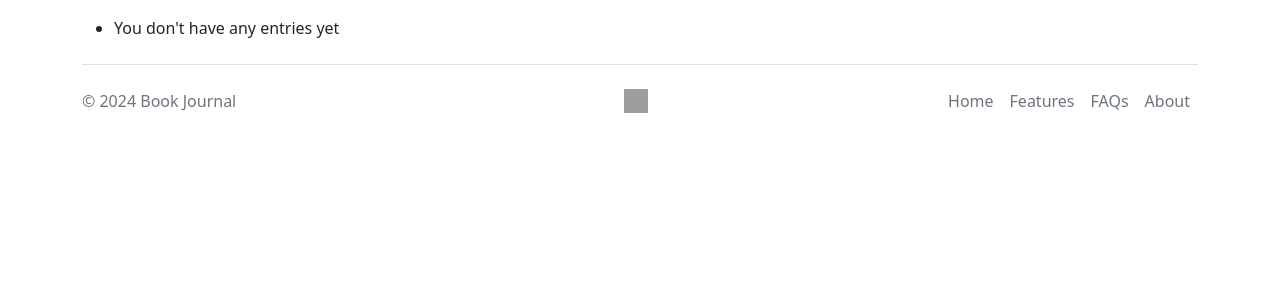
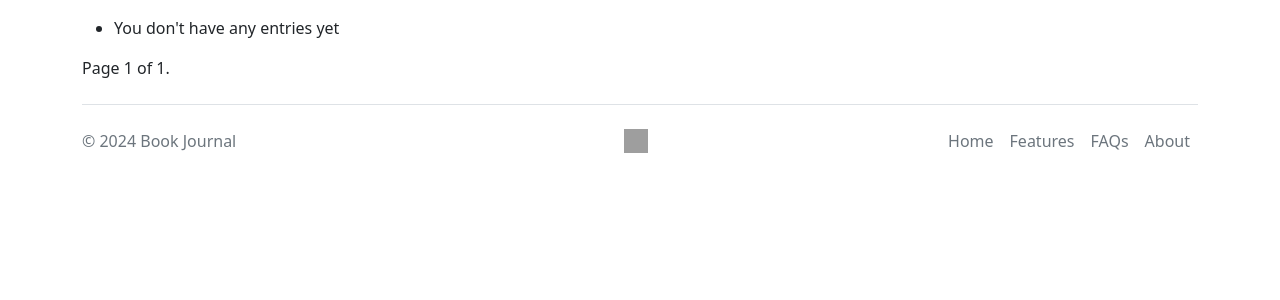
Before and after one commit to alex-b1729/bookjournal, a Django app: page /journal/ in a window 1280 px wide. Shown: the part 56-356 px from the top of the page. Run offline with Django 5.2, Linux system fonts and the light colour scheme; the visitor is signed in with stand-in values (Sample User, id 1); data that the repository does not hold is empty; some libraries are stand-ins or nearby versions; grey boxes are pictures that could not be loaded.

Commit message:
add pagination to journal

```diff
--- a/journal/templates/entry/list.html
+++ b/journal/templates/entry/list.html
@@ -4,10 +4,10 @@
 <ul>
     {% for entry in entries %}
     <li>
-        {% if entry.status == 'd' %}
-        <h4 class="text-muted">Draft</h4>
-        {% endif %}
-        <h4>
+        <h5>
+            {% if entry.status == 'd' %}
+            <span class="text-muted">Draft</span>
+            {% endif %}
             <a href="{% url 'entry_detail' entry.pk %}">
                 {% if entry.title %}
                 {{ entry.title }} ({{ entry.book }})
@@ -15,7 +15,7 @@
                 {{ entry.book }}
                 {% endif %}
             </a>
-        </h4>
+        </h5>
         <p>{{ entry.publish_dt }} - {{ entry.author }}</p>
         <p>{{ entry.body|truncatewords:30|linebreaks }}</p>
     </li>
@@ -23,4 +23,6 @@
     <li>You don't have any entries yet</li>
     {% endfor %}
 </ul>
+
+{% include 'partials/pagination.html' with page=page_obj %}
 {% endblock content %}
--- a/journal/templates/partials/nav.html
+++ b/journal/templates/partials/nav.html
@@ -28,7 +28,7 @@
                         Hello {{ request.user.username }}
                     </a>
                     <ul class="dropdown-menu dropdown-menu-end" aria-labelledby="navbarDropdown">
-                        <li><a class="dropdown-item" href="#">Account</a></li>
+                        <li><a class="dropdown-item" href="{% url 'account' %}">Account</a></li>
                         <li><hr class="dropdown-divider"></li>
                         <li>
                             <form action="{% url 'logout' %}" method="post">
--- /dev/null
+++ b/journal/templates/partials/pagination.html
@@ -0,0 +1,13 @@
+<div class="pagination">
+    <span class="step-links">
+        {% if page.has_previous %}
+        <a href="?page={{ page.previous_page_number }}">Previous</a>
+        {% endif %}
+        <span class="current">
+            Page {{ page.number }} of {{ page.paginator.num_pages }}.
+        </span>
+        {% if page.has_next %}
+        <a href="?page={{ page.next_page_number }}">Next</a>
+        {% endif %}
+    </span>
+</div>
--- a/journal/urls.py
+++ b/journal/urls.py
@@ -3,6 +3,6 @@ from django.urls import path
 from . import views
 
 urlpatterns = [
-    path('', views.entry_list, name='entry_list'),
+    path('', views.EntryListView.as_view(), name='entry_list'),
     path('<int:entry_pk>/', views.entry_detail, name='entry_detail'),
 ]
--- a/journal/views.py
+++ b/journal/views.py
@@ -1,6 +1,9 @@
 from django.http import HttpResponse
+from django.views.generic import ListView
 from django.shortcuts import render, get_object_or_404
 from django.contrib.auth.decorators import login_required
+from django.contrib.auth.mixins import LoginRequiredMixin
+from django.core.paginator import Paginator, EmptyPage, PageNotAnInteger
 
 from journal import forms
 from journal import models
@@ -33,16 +36,19 @@ def account(request):
     return HttpResponse('Your account =)')
 
 
-@login_required
-def entry_list(request):
-    entries = models.Entry.objects.filter(author=request.user)
-    return render(
-        request,
-        'entry/list.html',
-        {
-            'entries': entries,
-        }
-    )
+class EntryListView(
+    LoginRequiredMixin,
+    ListView,
+):
+    queryset = None
+    context_object_name = 'entries'
+    paginate_by = 3
+    template_name = 'entry/list.html'
+
+    def dispatch(self, request, *args, **kwargs):
+        self.queryset = models.Entry.objects.filter(author=request.user)
+        return super().dispatch(request, *args, **kwargs)
+
 
 
 @login_required
```
Also changed, not shown: journal/models/media.py (+11 -1 lines), journal/migrations/0004_alter_entry_options_alter_author_first_name_and_more.py (added), journal/migrations/0005_author_aka.py (added).
